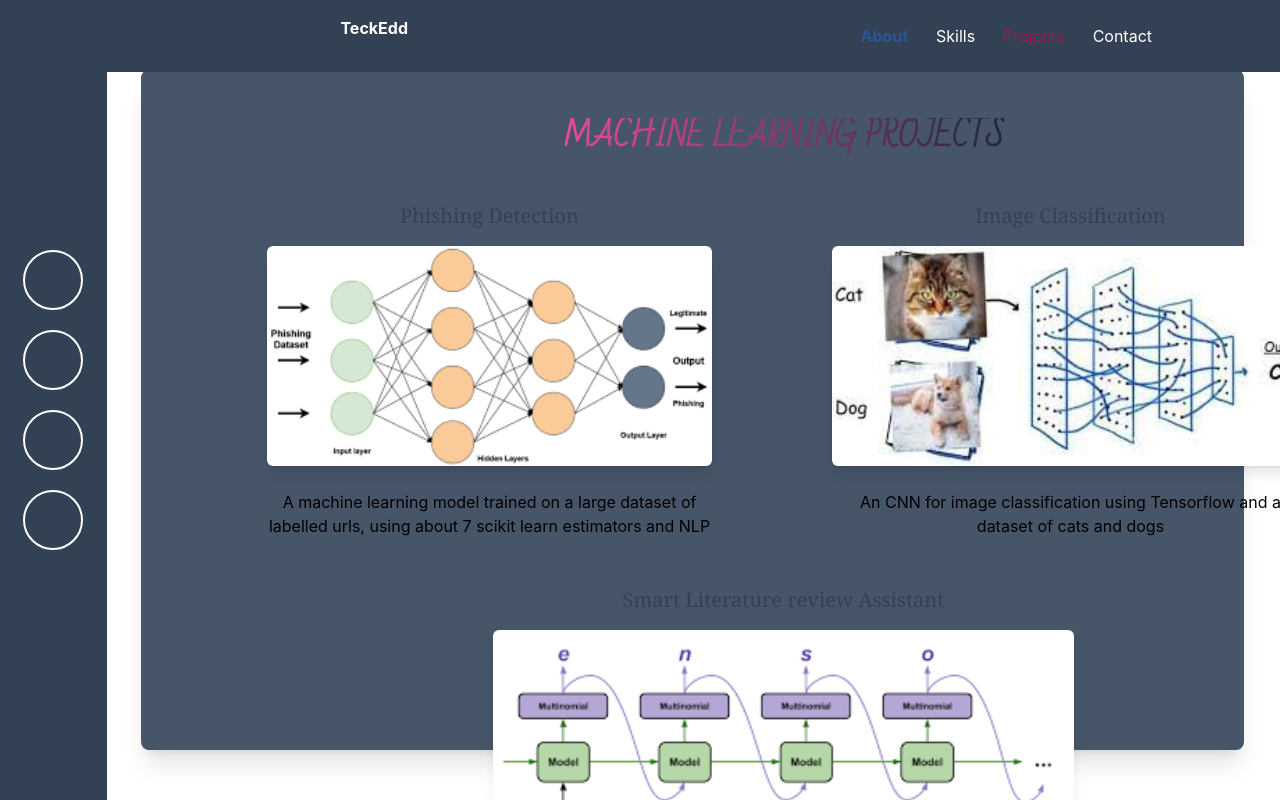
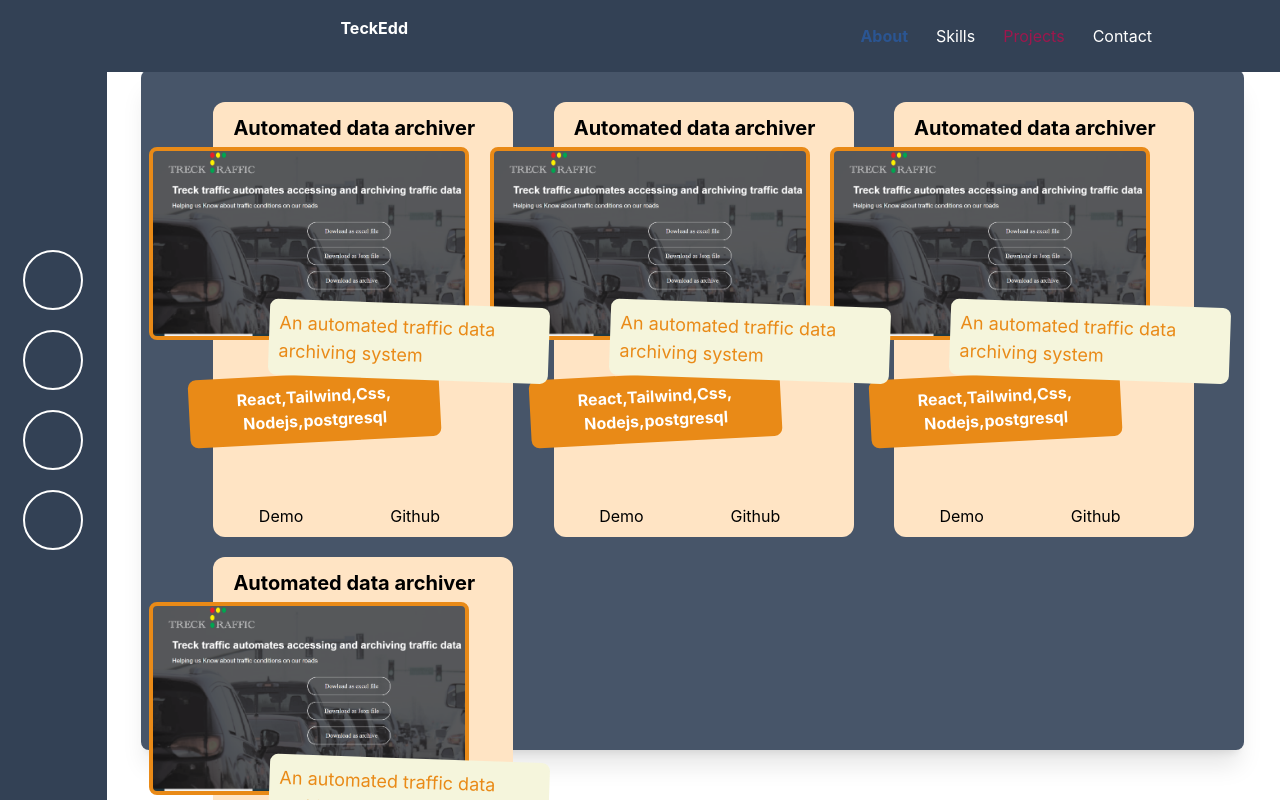
Before and after one commit to Edward-kwabena-Twumasi/portfolio-teckedd, a React (Create React App) app: page /projects in a window 1280 px wide. Built offline with nearby package versions, Linux system fonts and the light colour scheme.

Commit message:
projects section ui looking great

```diff
--- a/package.json
+++ b/package.json
@@ -12,6 +12,7 @@
     "react-icons": "^4.6.0",
     "react-router-dom": "^6.4.3",
     "react-scripts": "5.0.1",
+    "sass": "^1.57.1",
     "web-vitals": "^2.1.4"
   },
   "scripts": {
--- a/src/App.css
+++ b/src/App.css
@@ -43,6 +43,61 @@ height: 9%;
   margin-left: 3%;
   margin-top: 6%;
 
+}
+.parent{
+  position: relative;
+width: 300.95px;
+height: 455px;
+
+}
+.base{
+
+position: relative;
+width: 300px;
+height: 100%;
+background-color: bisque;
+border-radius: 12px;
+}
+.image{
+  position: absolute;
+width: 320px;
+height: 193px;
+top: 45px;
+transform: translateX(-80px);
+border-radius: 8px;
+z-index: 7;
+border: 4px solid rgb(233, 138, 23);
+}
+.description{
+  position: absolute;
+width: 280px;
+top: 200px;
+height: auto;
+padding: 10px;
+color: rgb(233, 138, 23);
+background-color: beige;
+border-radius: 8px;
+transform: rotate(2deg) translateX(40px);
+z-index: 8;
+}
+.stack{
+  position: absolute;
+width: 250.71px;
+height: auto;
+padding: 10px;
+top: 270px;
+background: rgb(233, 138, 23);
+border-radius: 8px;
+transform: rotate(-3deg) translateX(-40px);
+z-index: 6;
+}
+.actions{
+  bottom: 5px;
+}
+.actions button{
+  padding: 4px;
+  border-radius: 5px;
+  border: 1px rgba(0, 0, 0, 0.004);
 }
 .default-color{
   background-color: #2b5592;
--- /dev/null
+++ b/src/developer/components/projectcard.jsx
@@ -0,0 +1,30 @@
+
+
+const ProjectCard=({image})=>{
+    const img=image;
+    return (
+        <div className="parent pt-5">
+            <div className="base p-4 pt-2" >
+                <h3 className="font-bold text-xl m-1">Automated data archiver</h3>
+                <div className="image" style={{background:`url(${img})`,backgroundSize:"cover"}}>
+
+                </div>
+                <div className="description text-white text-lg">
+                An automated traffic data archiving system
+                </div>
+                <div className="stack text-white font-bold text-center">
+                    React,Tailwind,Css,
+                    Nodejs,postgresql
+                </div>
+                <div className="actions flex gap-7 justify-around  w-4/5 absolute">
+                    <button>Demo</button>
+                    <button>Github</button>
+                </div>
+            </div>
+
+
+        </div>
+    )
+}
+
+export default ProjectCard;
--- a/src/developer/projects.jsx
+++ b/src/developer/projects.jsx
@@ -19,6 +19,7 @@ import notesUrl from "../assets/notes.png";
 
 import 'animate.css';
 import '../App.css'
+import ProjectCard from './components/projectcard';
 
 
 const Projects=()=>{
@@ -68,78 +69,12 @@ const Projects=()=>{
       },[]);
 
       return (
-        <div ref={myRef} className="projects page w-screen" >
+        <div ref={myRef} className="projects page gap-0 grid grid-cols-3 p-3 pl-[70px] justify-evenly overflow-auto w-full" >
 
-         <div className=' flex flex-col justify-start pt-20 gap-8 p-3 '>
-         <h1 className='self-center lg:text-3xl text-2xl font-bold m-2 project-section-title'>Machine Learning Projects</h1>
-          <div className='project-list flex-wrap  lg:flex md:flex justify-evenly'>
-            <div className='project flex flex-col mb-6'>
-              <h1 className='self-center text-xl font-normal m-2 text-slate-700 font-serif '>Phishing Detection</h1>
-              <img src={phishingurl} alt='phone' className='lg:h-[220px]  m-2 h-[100px] rounded-md shadow-lg self-center  invisible translate-y-22' id='first'></img>
-              <h1 className='text-center max-w-md m-4 self-center invisible  text-black-400'> A machine learning model trained on a large dataset of labelled urls, using about 7 scikit learn estimators and NLP </h1>
-            </div>
-            <div className='project flex flex-col mb-6'>
-              <h1 className='self-center text-xl font-normal m-2 text-slate-700 font-serif '>Image Classification</h1>
-              <img src={cnnurl} alt='phone' className='lg:h-[220px]  m-2 h-[100px] rounded-md shadow-lg self-center  invisible translate-y-22' id='first'></img>
-              <h1 className='text-center max-w-md m-4 self-center invisible  text-black-400'> An CNN for image classification using Tensorflow and a dataset of cats and dogs</h1>
-            </div>
-            <div className='project flex flex-col mb-6'>
-              <h1 className='self-center text-xl font-normal m-2 text-slate-700 font-serif '>Smart Literature review Assistant</h1>
-              <img src={rnnurl} alt='phone' className='lg:h-[220px]  m-2 h-[100px] rounded-md shadow-lg self-center  invisible translate-y-22' id='first'></img>
-              <h1 className='text-center max-w-md m-4 self-center invisible  text-black-400'> A very smart  AI system that seeks to aid researchers in doing literature review.</h1>
-            </div>
-          </div>
-         </div>
-
-         <div className=' flex flex-col justify-start pt-20 gap-7 p-3 '>
-         <h1 className='self-center lg:text-3xl text-2xl font-bold m-2 project-section-title'>Web Development Projects</h1>
-
-          <div className='project-list flex-wrap  lg:flex md:flex justify-evenly'>
-            <div className='project flex flex-col mb-6'>
-              <h1 className='self-center text-xl font-normal m-2 text-slate-700 font-serif '>Ecommerce</h1>
-              <img src={ecommerceurl} alt='phone' className='lg:h-[220px]  m-2 h-[100px] rounded-md shadow-lg self-center  invisible translate-y-22' id='first'></img>
-              <h1 className='text-center max-w-md m-4 self-center invisible  text-black-400'>An ecommerce web platform built for a client to sell organic foods with paystack payment integration</h1>
-            </div>
-            <div className='project flex flex-col mb-6'>
-              <h1 className='self-center text-xl font-normal m-2 text-slate-700 font-serif '>Stock Taking</h1>
-              <img src={stocktakingurl} alt='phone' className='lg:h-[220px]  m-2 h-[100px] rounded-md shadow-lg self-center  invisible translate-y-22' id='first'></img>
-              <h1 className='text-center max-w-md m-4 self-center invisible  text-black-400'>A stock taking web platform that will aid a client in taking stock of her products</h1>
-            </div>
-            <div className='project flex flex-col mb-6'>
-              <h1 className='self-center text-xl font-normal m-2 text-slate-700 font-serif '>Election Information System</h1>
-              <img src={electionHuburl} alt='phone' className='lg:h-[220px]  m-2 h-[100px] rounded-md shadow-lg self-center  invisible translate-y-22' id='first'></img>
-              <h1 className='text-center max-w-md m-4 self-center invisible  text-black-400'>A web platform seeking to provide quality election information to Ghanains.</h1>
-            </div>
-            <div className='project flex flex-col mb-6'>
-              <h1 className='self-center text-xl font-normal m-2 text-slate-700 font-serif'>Notes Keeper</h1>
-              <img src={notesUrl} alt='phone' className='lg:h-[220px]  m-2 h-[100px] rounded-md shadow-lg self-center  invisible translate-y-22' id='first'></img>
-              <h1 className='text-center max-w-md m-4 self-center invisible  text-black-400'>A simple notes keeper for keeping your notes</h1>
-            </div>
-            <div className='project flex flex-col mb-6'>
-              <h1 className='self-center text-xl font-normal m-2 text-slate-700 font-serif '>Automated traffic data archiving system</h1>
-              <img src={treckTrafficurl} alt='phone' className='lg:h-[220px]  m-2 h-[100px] rounded-md shadow-lg self-center  invisible translate-y-22' id='first'></img>
-              <h1 className='text-center max-w-md m-4 self-center invisible  text-black-400'>
-An automated data extraction tool for accessing and archiving google traffic data for traffic analysis and research</h1>
-            </div>
-          </div>
-         </div>
-
-         <div className=' flex flex-col justify-start pt-20 gap-8 p-3 '>
-         <h1 className='self-center lg:text-3xl text-2xl font-bold m-2 project-section-title'>Mobile App Development Projects</h1>
-
-          <div className='project-list flex-wrap  lg:flex md:flex justify-evenly'>
-            <div className='project flex flex-col mb-6'>
-              <h1 className='self-center text-xl font-normal m-2 text-slate-700 font-serif '>Integrated Ticketing System</h1>
-              <img src={travelmates} alt='phone' className='lg:h-[220px]  m-2 h-[100px] rounded-md shadow-lg self-center  invisible translate-y-22' id='first'></img>
-              <h1 className='text-center max-w-md m-4 self-center invisible  text-black-400'>An integrated ticketing platform for booking bus, train and flight tickets all on one single app.</h1>
-            </div>
-            <div className='project flex flex-col mb-6'>
-              <h1 className='self-center text-xl font-normal m-2 text-slate-700 font-serif '>Smart Farming App</h1>
-              <img src={smartfarmUrl} alt='phone' className='lg:h-[220px]  m-2 h-[100px] rounded-md shadow-lg self-center  invisible translate-y-22' id='first'></img>
-              <h1 className='text-center max-w-md m-4 self-center invisible  text-black-400'>(Contributor) A mobile app to help farmers indentify several species of weed using a deep learning model,how to deal with them and also inform them about soil conditions. </h1>
-            </div>
-          </div>
-         </div>
+         <ProjectCard image={treckTrafficurl}/>
+         <ProjectCard image={treckTrafficurl}/>
+         <ProjectCard image={treckTrafficurl}/>
+         <ProjectCard image={treckTrafficurl}/>
 
         </div>
 
```
Also changed, not shown: src/assets/Project card.svg (added), 1 other file (tests, documents, lock files or other folders).
